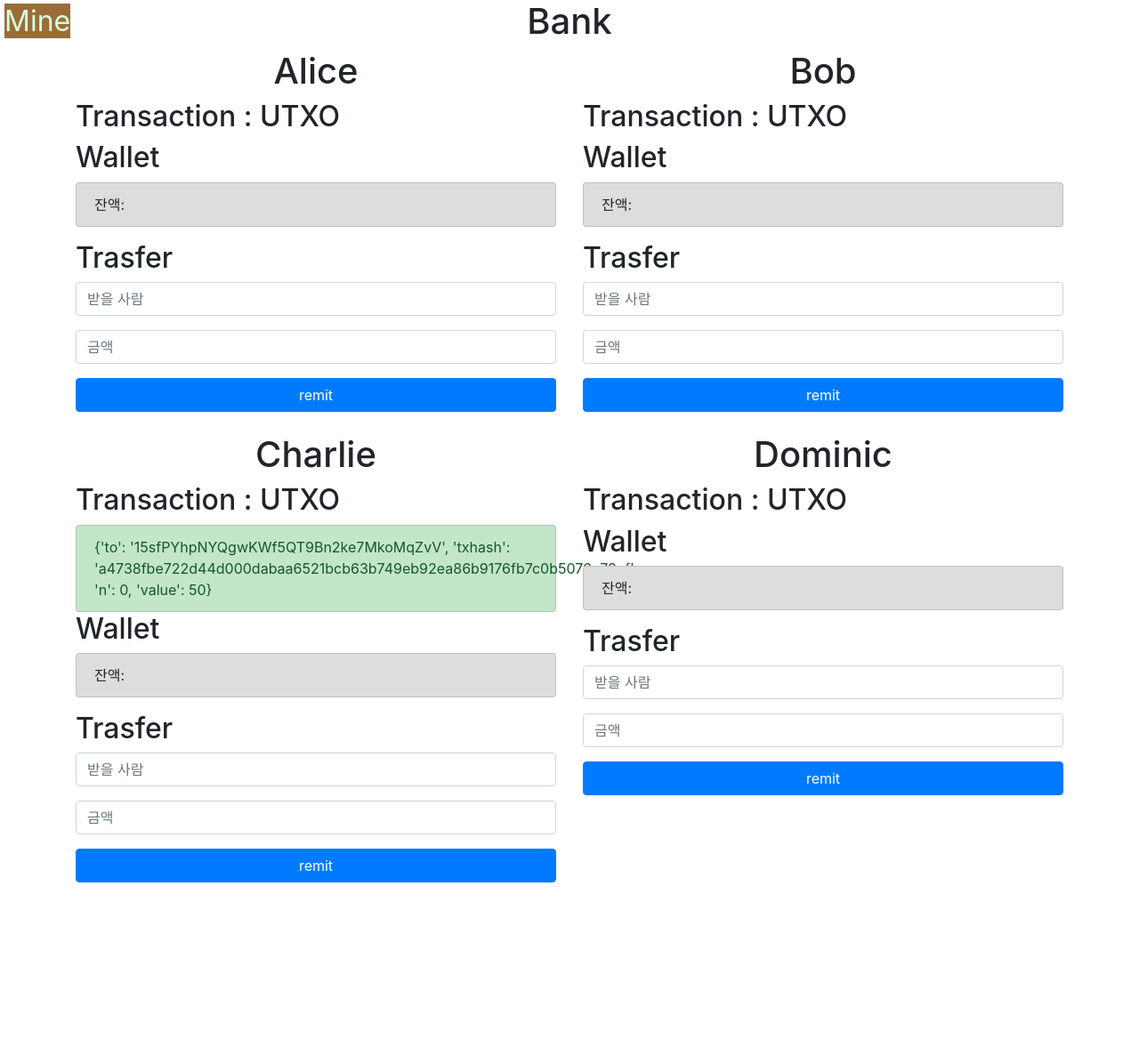
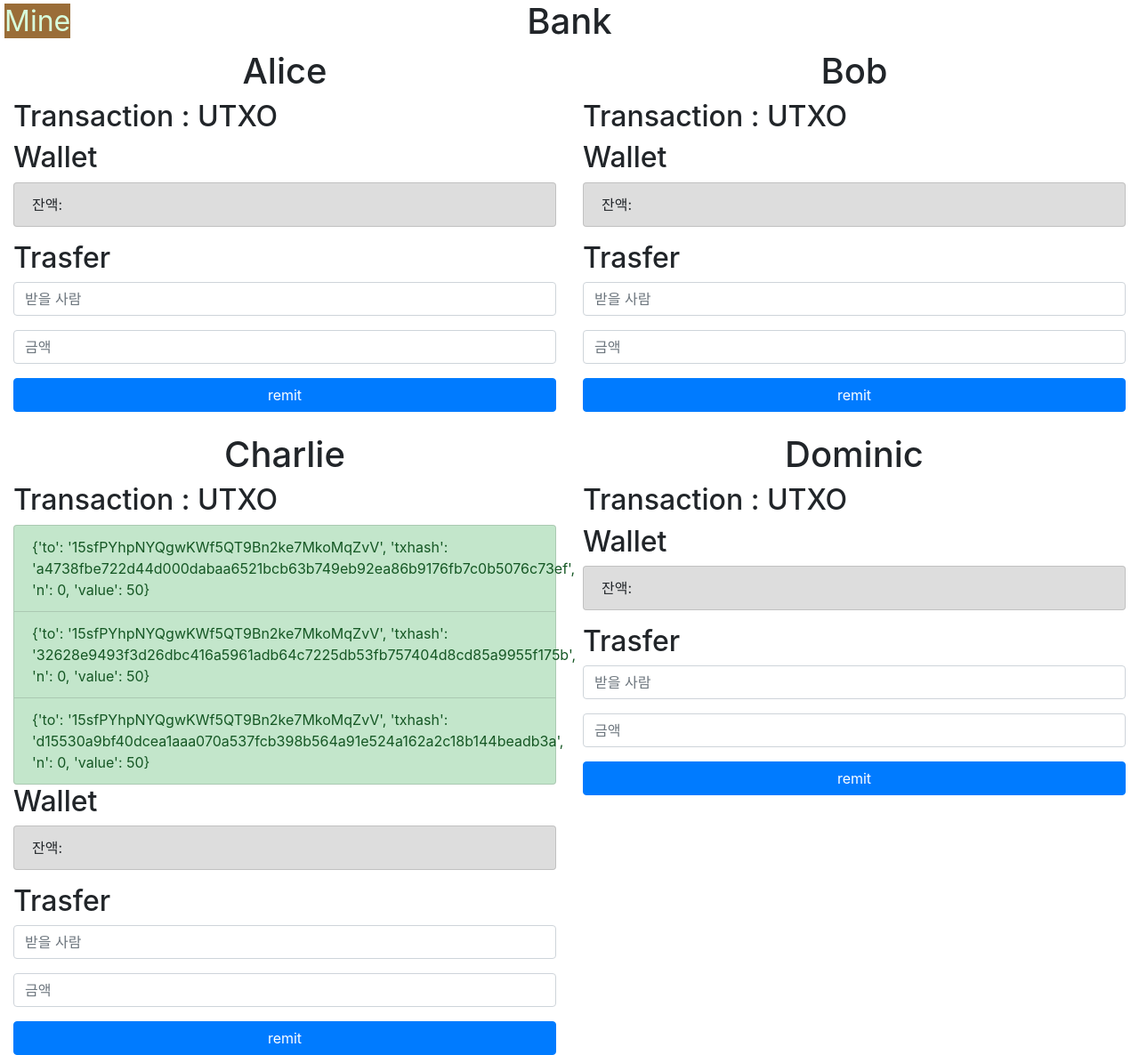
Before and after one commit to COMAKI/maki0823, a Flask app: page /getutxos in a window 1280 px wide. Shown: the whole page at 89% size. Before the commit the page ends 992 px from the top, so only its background shows below. Run offline with Flask 2, Linux system fonts and the light colour scheme; some libraries are stand-ins or nearby versions.

Commit message:
merge overview

```diff
--- a/templates/overview.html
+++ b/templates/overview.html
@@ -42,6 +42,10 @@
     </script>
 </head>
 <style>
+    .container{
+    margin:0;
+    max-width:100%;
+    }
    ul.list-group.list-group-striped li:nth-of-type(odd){
     background: #dddddd;
 }
```
